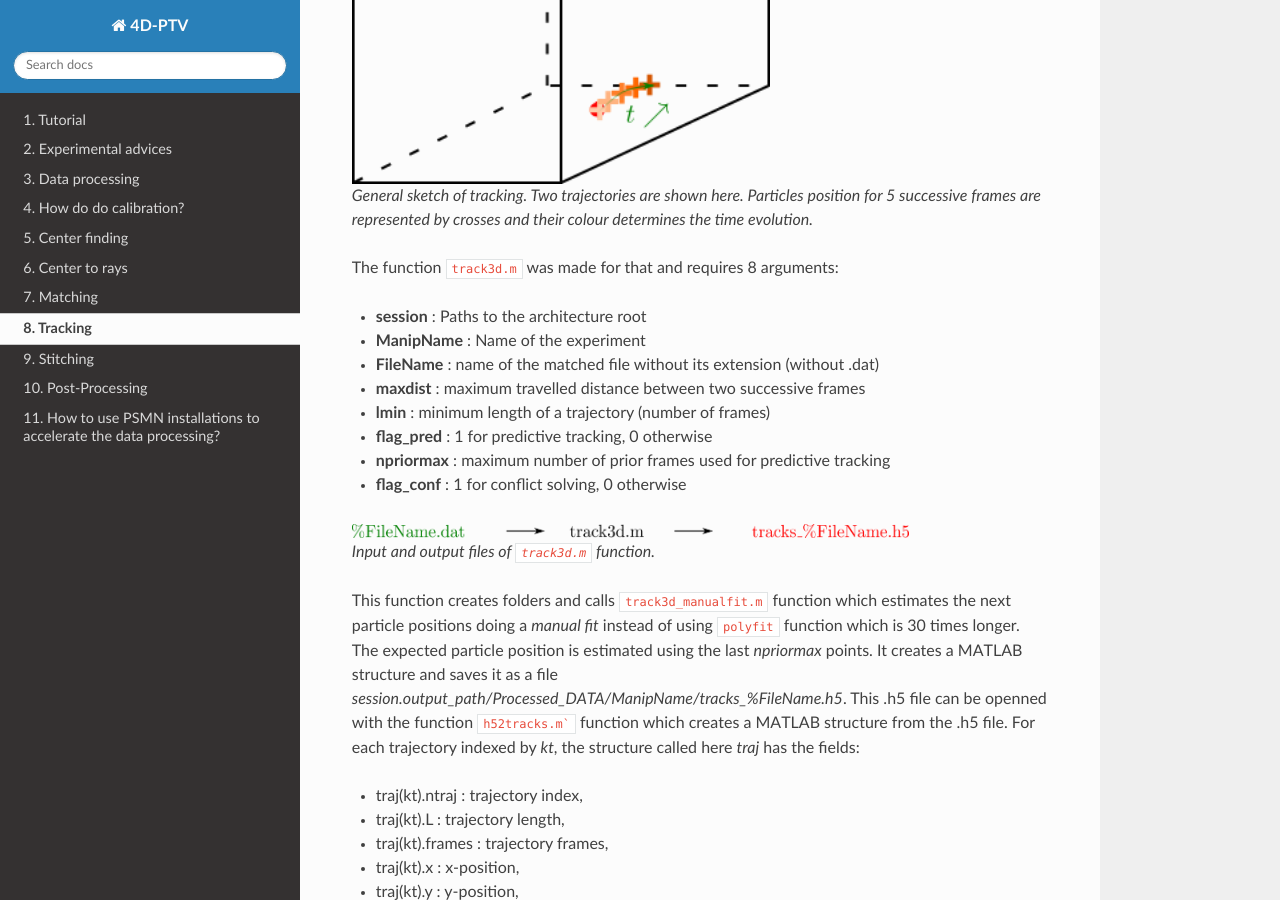
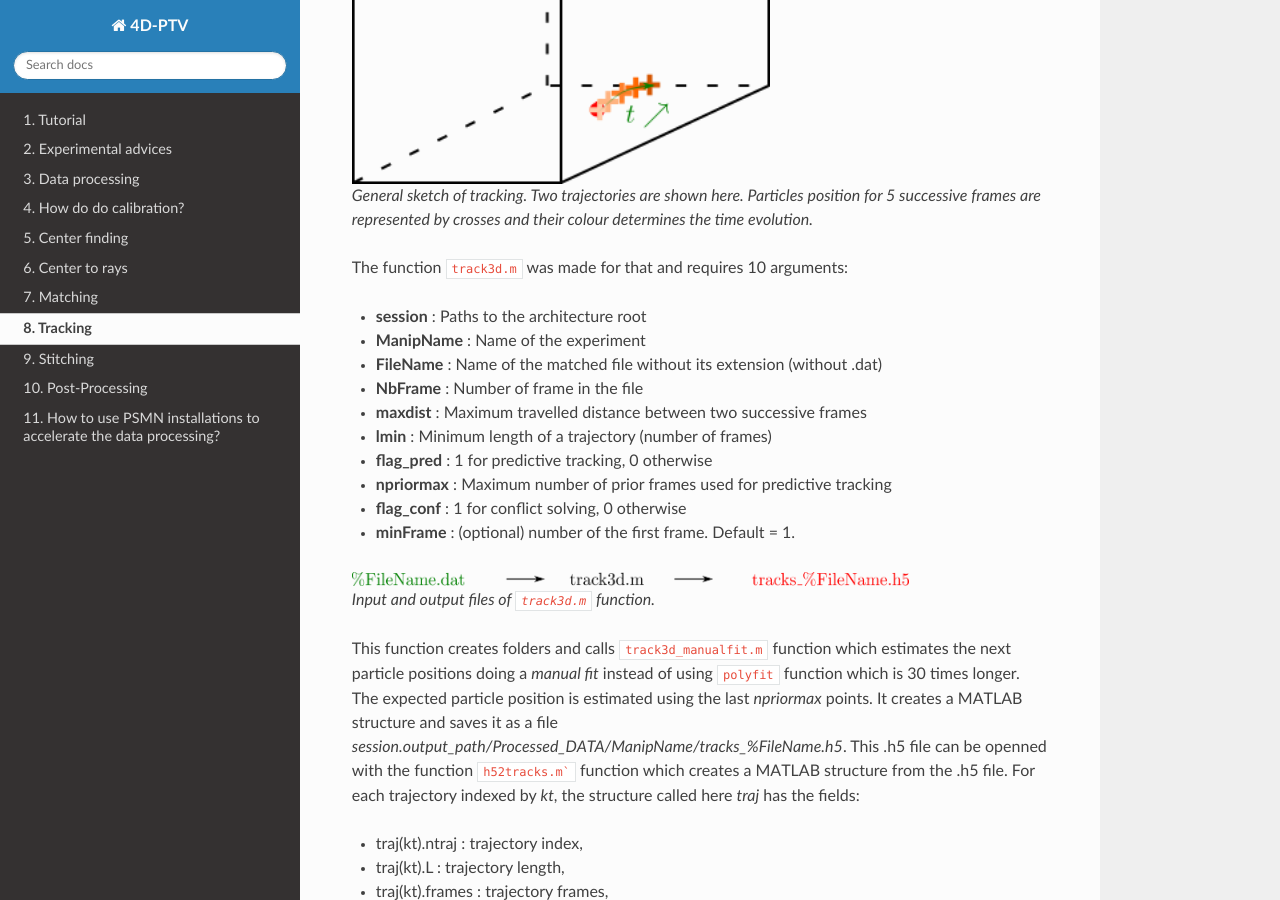
Before and after one commit to turbulencelyon/4d-ptv, a Sphinx documentation site: the page built from Documentation/source/Tracking.rst, in a window 1280 px wide and 900 px high, scrolled down 930 px. Built offline with Sphinx 7.4.7 and the Read the Docs theme 2.0.0, drawn with Linux system fonts in a browser that asks for light colours.

Commit message:
Correction of matches loading and tracking. Matches are stored starting at frame 1 whatever the number of the first treated frame. So we add a parameter minFrame to get the right frame number during matches loading. + Correction of input parameter list of STitching.m

```diff
--- a/Documentation/source/Tracking.rst
+++ b/Documentation/source/Tracking.rst
@@ -20,16 +20,18 @@
     General sketch of tracking. Two trajectories are shown here. Particles position for 5 successive frames are represented by crosses and their colour determines the time evolution.
 
 
-The function ``track3d.m`` was made for that and requires 8 arguments:
+The function ``track3d.m`` was made for that and requires 10 arguments:
 
 - **session**   : Paths to the architecture root
 - **ManipName** : Name of the experiment
-- **FileName**  : name of the matched file without its extension (without .dat)
-- **maxdist**   : maximum travelled distance between two successive frames
-- **lmin**      : minimum length of a trajectory (number of frames)
+- **FileName**  : Name of the matched file without its extension (without .dat)
+- **NbFrame**   : Number of frame in the file
+- **maxdist**   : Maximum travelled distance between two successive frames
+- **lmin**      : Minimum length of a trajectory (number of frames)
 - **flag_pred** : 1 for predictive tracking, 0 otherwise
-- **npriormax** : maximum number of prior frames used for predictive tracking
+- **npriormax** : Maximum number of prior frames used for predictive tracking
 - **flag_conf** : 1 for conflict solving, 0 otherwise
+- **minFrame**  : (optional) number of the first frame. Default = 1.
 
 .. figure:: Figures/InOutputtrack3d.png
     :width: 80%
```
Also changed, not shown: 4 other files.
